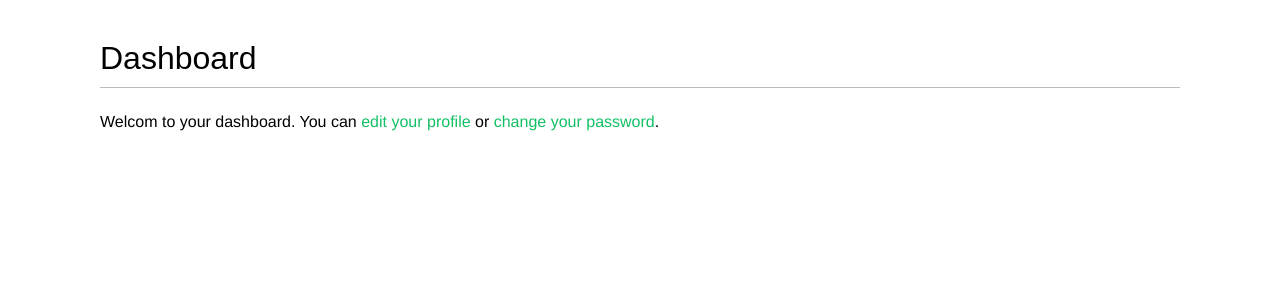
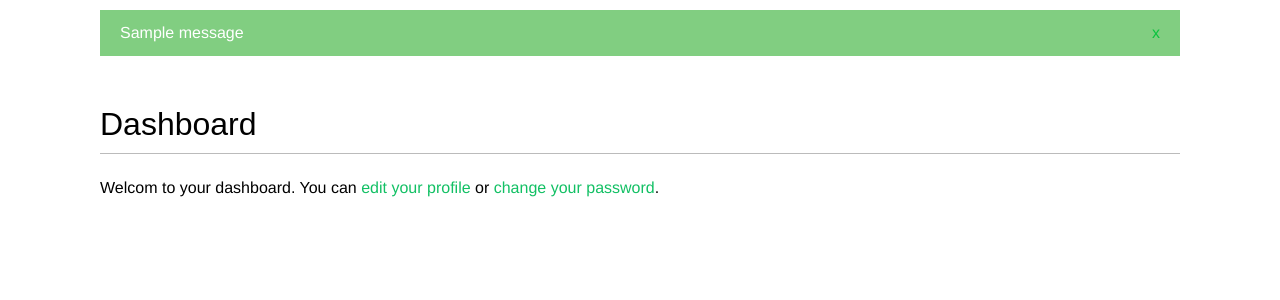
Before and after one commit to TooEinfach/socialWebsiteProject, a Django app: page /account/ in a window 1280 px wide. Shown: the part 48-348 px from the top of the page. Run offline with Django 3.2, Linux system fonts and the light colour scheme; a user stored in the database is signed in; one stand-in notice (Sample message) is shown; some web fonts are replaced.

Commit message:
added messages

```diff
--- a/bookmarks/account/templates/base.html
+++ b/bookmarks/account/templates/base.html
@@ -30,6 +30,16 @@
                 {% endif %}
             </span>
         </div>
+        {% if messages %}
+            <ul class="messages">
+                {% for message in messages %}
+                    <li class="{{ message.tags }}">
+                        {{ message|safe }}
+                        <a href="#" class="close">x</a>
+                    </li>
+                {% endfor %}
+            </ul>
+        {% endif %}
         <div id="content">
             {% block content %}
             {% endblock %}
--- a/bookmarks/account/views.py
+++ b/bookmarks/account/views.py
@@ -5,6 +5,7 @@ from .forms import LoginForm, UserRegistrationForm, \
     UserEditForm, ProfileEditForm
 from django.contrib.auth.decorators import login_required
 from .models import Profile
+from django.contrib import messages
 
 def user_login(request):
     form = LoginForm(request.POST)
@@ -57,9 +58,9 @@ def edit(request):
         if user_form.is_valid() and profile_form.is_valid():
             user_form.save()
             profile_form.save()
-            # messages.success(request, 'Profile updated successfully')
-        # else:
-        #     messages.error(request, 'Error updating your profile')
+            messages.success(request, 'Profile updated successfully')
+        else:
+            messages.error(request, 'Error updating your profile')
     else:
         user_form = UserEditForm(instance=request.user)
         profile_form = ProfileEditForm(instance=request.user.profile)
```
Also changed, not shown: bookmarks/db.sqlite3.
